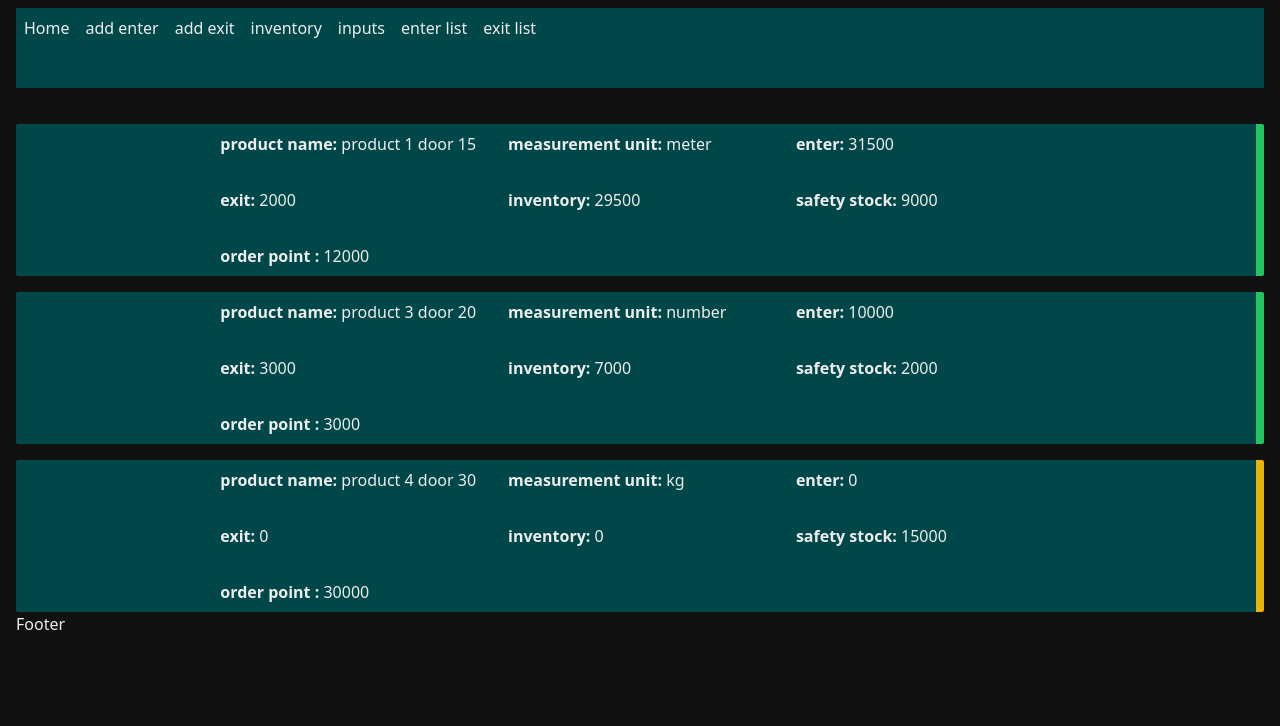
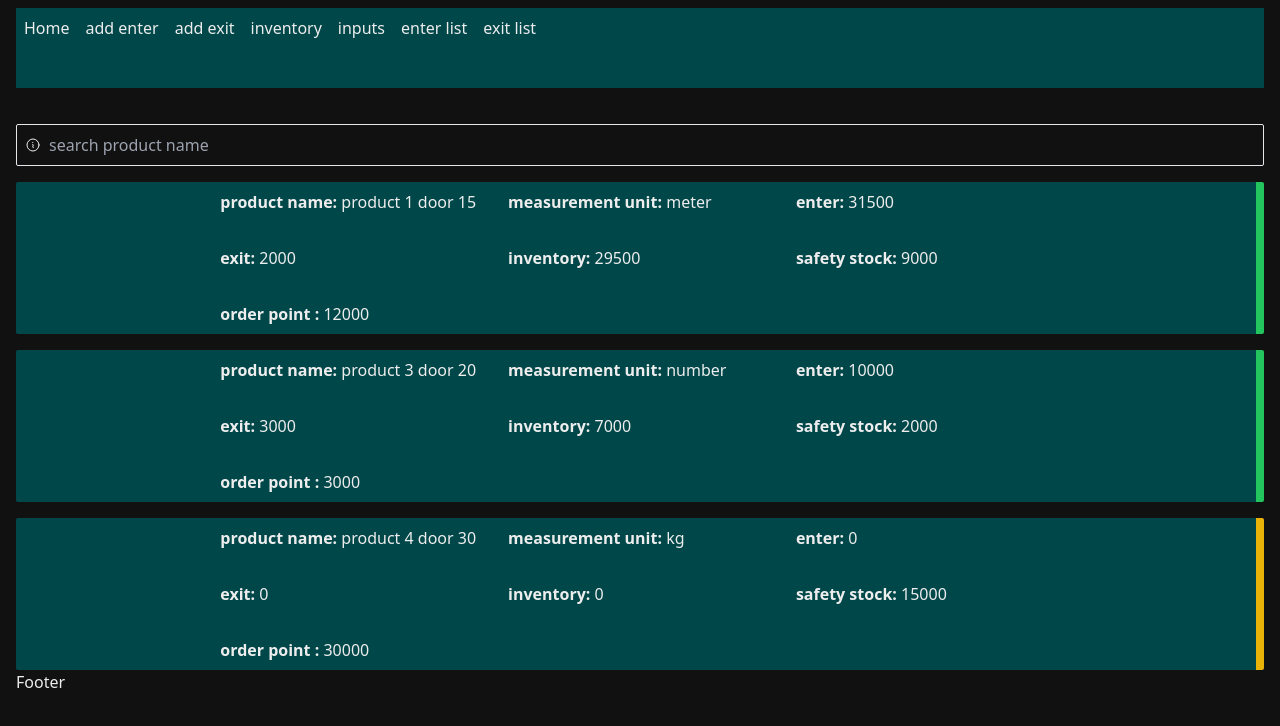
Before and after one commit to Arman-Abbasian/inventory_app_with_react_router_dom_persianVersion, a React (Create React App) app: page /Inventory in a window 1280 px wide. Shown: the top 726 px of the page. Built offline with nearby package versions, Linux system fonts and the light colour scheme; data requests are answered from the project's data file; the HTML template or start-up script is replaced by a standard one.

Commit message:
initialte Filter component

```diff
--- /dev/null
+++ b/src/components/Filter.jsx
@@ -0,0 +1,40 @@
+import axios from "axios";
+import { useEffect, useState } from "react";
+import { toast } from "react-hot-toast";
+import {HiOutlineInformationCircle } from "react-icons/hi2";
+
+const Filter = ({filters,changeHandler}) => {
+    const [productNameOptions,setProductNameOptions]=useState(null)
+    useEffect(()=>{
+        axios.get(`http://localhost:4000/overall?category=productName`)
+        .then(res=>{
+            const data=res.data;
+            console.log(data)
+            const productNames=data.map(item=>{
+                return {"id":item.id,"productName":item.productName}
+            });
+            console.log(productNames)
+            setProductNameOptions(productNames)
+        })
+        .catch(err=>toast.error(err.message))
+    },[])
+    return (
+        <div className="flex flex-col gap-2 justify-center items-center w-full relative">
+            {productNameOptions &&
+            <>
+            <div className="border rounded-sm focus:border-2 flex items-center w-full p-2 gap-2" >
+            <span><HiOutlineInformationCircle /> </span>
+            <input placeholder="search product name" list="productName" name="productName"  className="w-full bg-transparent outline-none" value={filters.productName} onChange={(e)=>changeHandler(e)} />
+        </div>
+        <datalist id="productName">
+            {productNameOptions.map(item=>{
+                return <option key={item.id} value={item.productName}>{item.productName}</option>
+            })}
+        </datalist>
+        </>
+        }
+    </div>
+     );
+}
+
+export default Filter;
--- a/src/pages/Inventory.jsx
+++ b/src/pages/Inventory.jsx
@@ -2,13 +2,21 @@ import axios from "axios";
 import { useEffect, useState } from "react";
 import { toast } from "react-hot-toast";
 import OneInventoryItem from "../components/OneInventoryItem";
+import SearchSelect from '../common/SearchSelect';
+import Filter from "../components/Filter";
 
 const Inventory = () => {
     const [productNames,setProductNames]=useState({data:null,error:null,loading:false});
     const [enters,setEnters]=useState({data:null,error:null,loading:false});
     const [exits,setExits]=useState({data:null,error:null,loading:false});
     const [whole,setWhole]=useState(null);
+    const [filters,setFilters]=useState({productName:""});
 
+    const changeHandler=(e)=>{
+        const {name,value}=e.target;
+        console.log(name,value)
+        setFilters({...filters,[name]:value})
+    };
     //1- fill 3 state at first with data from DB
     useEffect(()=>{
         getOverallFromDB();
@@ -71,6 +79,7 @@ const Inventory = () => {
 
     return (
         <div className="flex flex-col gap-y-4">
+            <Filter filters={filters} changeHandler={changeHandler} />
             {whole &&
             whole.map(item=>(
                 <OneInventoryItem key={item.id} productName={item.productName} measurmentUnit={item.measurmentUnit} enter={item.numberOfEnter} exit={item.numberOfExit} safetyStock={item.safetyStock} orderPoint={item.orderPoint} />
```
